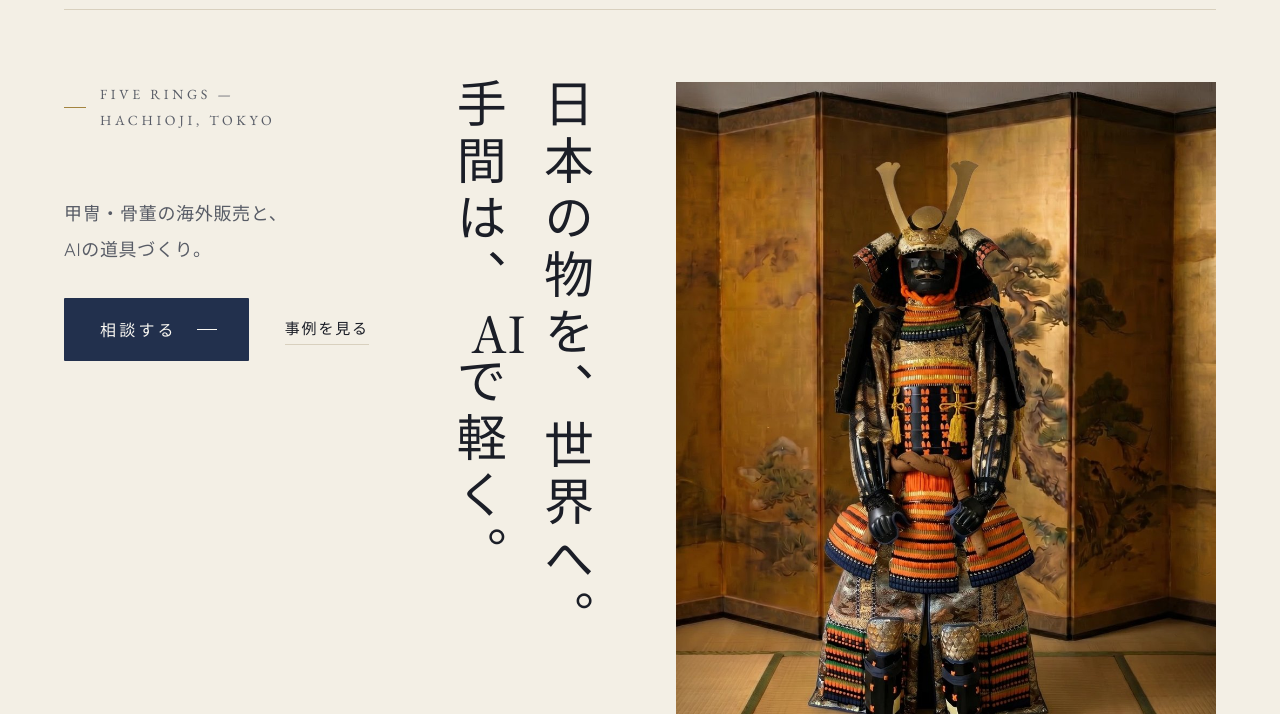
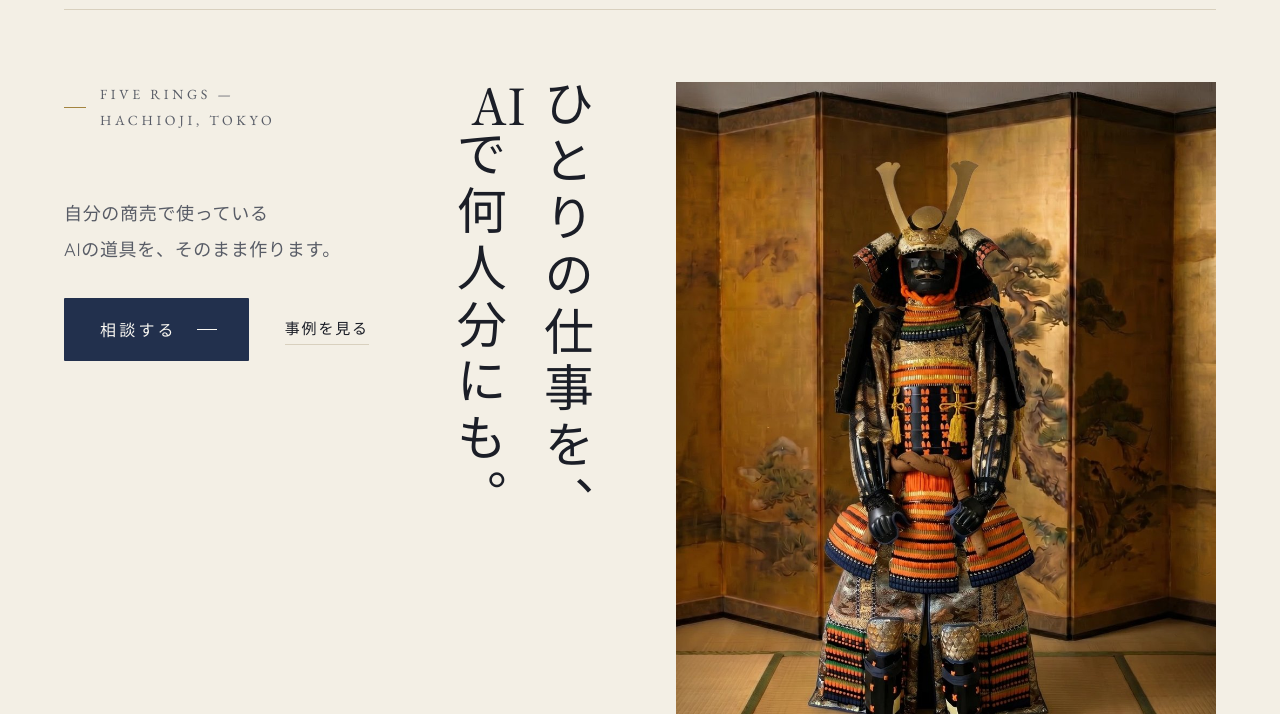
Before and after one commit to fiveringstokyo/hp, a plain HTML site: page index.html in a window 1280 px wide. Shown: the part 86-800 px from the top of the page. Drawn offline with nearby package versions, Linux system fonts and the light colour scheme.

Commit message:
トップの一言をC案に（ひとりの仕事を、AIで何人分にも。）
Co-Authored-By: Claude Opus 5.5 (1M context) <noreply@anthropic.com>

```diff
--- a/index.html
+++ b/index.html
@@ -4,10 +4,10 @@
 
 <meta charset="utf-8">
 <meta name="viewport" content="width=device-width,initial-scale=1">
-<title>FIVE RINGS｜甲冑・骨董の海外販売とAIの道具づくり</title>
+<title>FIVE RINGS｜ひとりの仕事を、AIで何人分にも</title>
 <meta name="description" content="東京・八王子のFIVE RINGS。甲冑・骨董の海外販売、植物の買い付けと輸出、中国輸入。AIを使ったアプリ・ツール制作、SNS運営、ウェブサイト制作、デザイン。">
 <meta property="og:title" content="FIVE RINGS">
-<meta property="og:description" content="日本の物を、世界へ。手間は、AIで軽く。">
+<meta property="og:description" content="ひとりの仕事を、AIで何人分にも。自分の商売で使っているAIの道具を、そのまま作ります。">
 <meta property="og:image" content="https://fiveringstokyo.com/img/hero.jpg">
 <meta name="theme-color" content="#f3efe5">
 <link rel="icon" href="icon.png">
@@ -272,9 +272,9 @@ footer{padding-bottom:64px}
 <header class="hero">
 <div class="txt fade">
 <p class="label">Five Rings — Hachioji, Tokyo</p>
-<h1><span>日本の物を、世界へ。</span><span>手間は、<span class="tcy">AI</span>で軽く。</span></h1>
+<h1><span>ひとりの仕事を、</span><span><span class="tcy">AI</span>で何人分にも。</span></h1>
 <div class="meta">
-<p class="lead"><span class="nb">甲冑・骨董の海外販売と、</span><span class="nb">AIの道具づくり。</span></p>
+<p class="lead"><span class="nb">自分の商売で使っている</span><span class="nb">AIの道具を、そのまま作ります。</span></p>
 <div class="cta"><a class="btn" href="#renraku">相談する</a><a class="more" href="#jirei">事例を見る</a></div>
 </div>
 </div>
```
